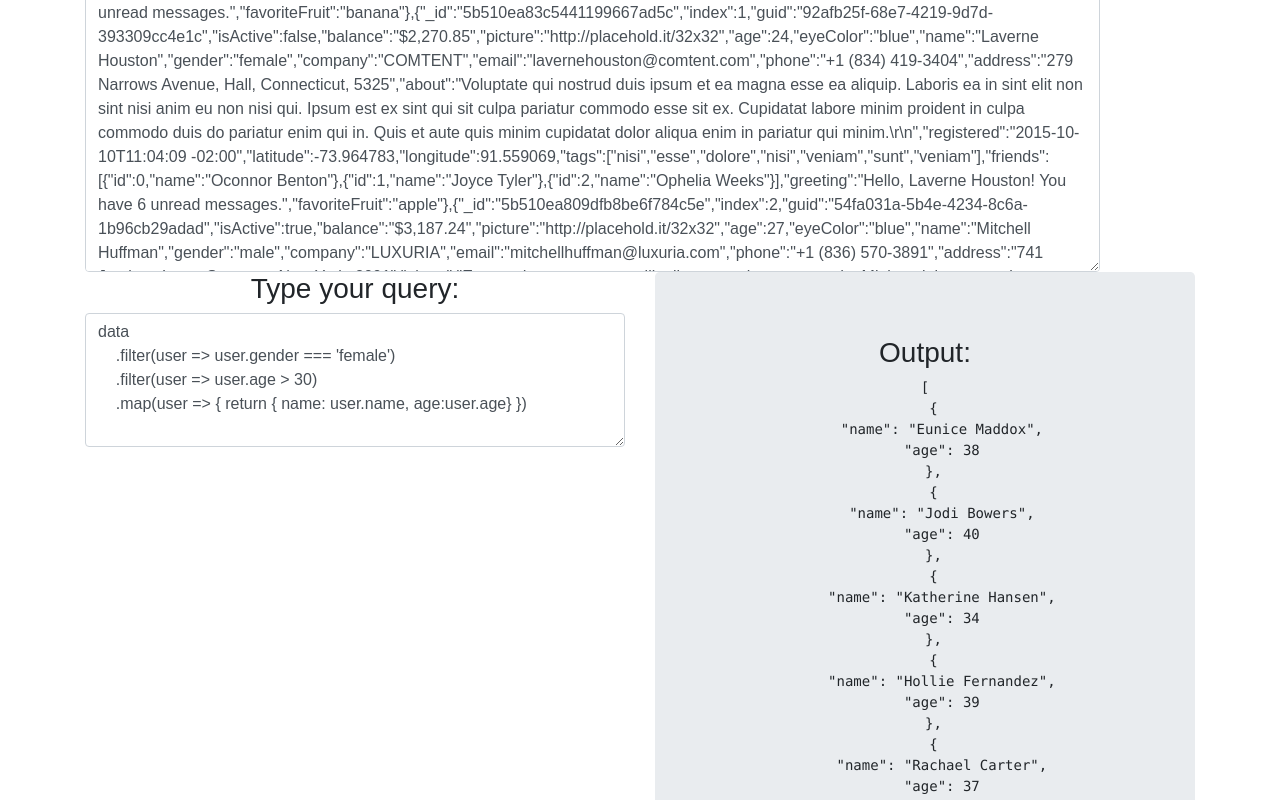
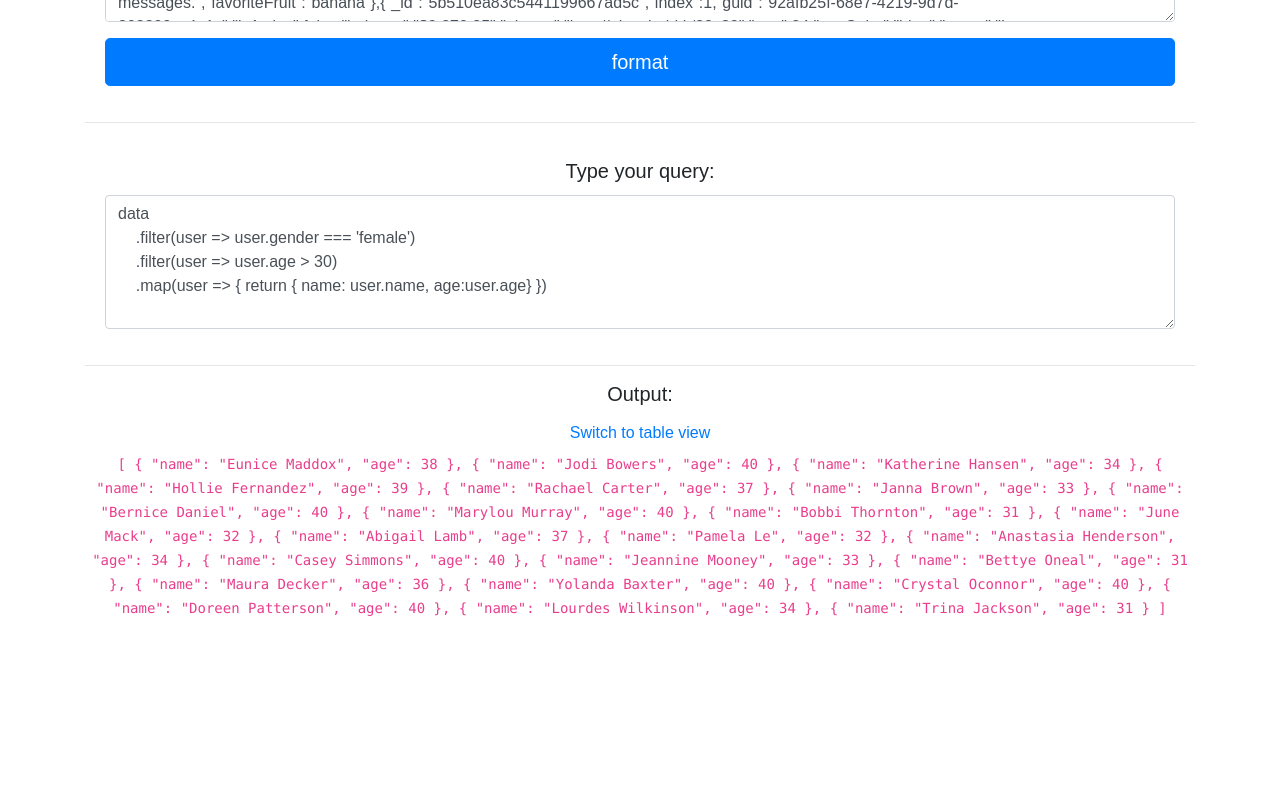
Before and after one commit to magoo-magoo/keyrier-json, a React (Create React App) app: page / in a window 1280 px wide. Shown: the part 400-1200 px from the top of the page. After the commit the page ends 1020 px from the top, so only its background shows below. Built offline with nearby package versions, Linux system fonts and the light colour scheme.

Commit message:
add table

```diff
--- a/package.json
+++ b/package.json
@@ -11,6 +11,7 @@
     "react-dom": "^16.4.1",
     "react-redux": "^5.0.7",
     "react-scripts-ts": "2.16.0",
+    "react-table": "^6.8.6",
     "reactstrap": "^6.3.0",
     "redux": "^4.0.0"
   },
@@ -29,6 +30,7 @@
     "@types/react": "^16.4.6",
     "@types/react-dom": "^16.0.6",
     "@types/react-redux": "^6.0.4",
+    "@types/react-table": "^6.7.11",
     "@types/reactstrap": "^6.0.0",
     "gh-pages": "^1.2.0",
     "redux-devtools": "^3.4.1",
--- a/src/App.tsx
+++ b/src/App.tsx
@@ -1,7 +1,16 @@
 import "./App.css";
 
 import * as React from "react";
-import { Col, Container, Row } from "reactstrap";
+import {
+  Col,
+  Container,
+  Nav,
+  Navbar,
+  NavbarBrand,
+  NavItem,
+  NavLink,
+  Row
+} from "reactstrap";
 
 import Editor from "./Editor/Editor";
 
@@ -9,11 +18,16 @@ class App extends React.Component {
   public render() {
     return (
       <Container className="App">
-        <Row className="App-header">
-          <Col>
-            <h1 className="App-title">Keyrier JSON</h1>
-          </Col>
-        </Row>
+        <Navbar color="dark" dark={true} expand="md">
+          <NavbarBrand href="/">Keyrier JSON</NavbarBrand>
+          <Nav className="ml-auto" navbar={true}>
+            <NavItem>
+              <NavLink href="https://github.com/magoo-magoo/keyrier-json">
+                GitHub
+              </NavLink>
+            </NavItem>
+          </Nav>
+        </Navbar>
         <Row>
           <Col>
             <Editor />
--- a/src/Editor/Editor.tsx
+++ b/src/Editor/Editor.tsx
@@ -11,13 +11,19 @@ class Editor extends React.Component {
       <div className="Editor">
         <h1>Paste your JSON and Query it.</h1>
         <Row>
-          <Col sm={12}>
+          <Col>
             <SourceEditor />
           </Col>
-          <Col sm={6}>
+        </Row>
+        <hr />
+        <Row>
+          <Col>
             <QueryEditor />
           </Col>
-          <Col sm={6}>
+        </Row>
+        <hr />
+        <Row>
+          <Col>
             <Output />
           </Col>
         </Row>
--- a/src/Editor/Output/Output.tsx
+++ b/src/Editor/Output/Output.tsx
@@ -1,34 +1,71 @@
 import * as React from "react";
 import { connect } from "react-redux";
-import { Jumbotron } from "reactstrap";
+import { Button, Col, Row } from "reactstrap";
+import { jsonParseSafe } from "../../helpers/string";
 import { IAppState } from "../../State";
+import OutputTable from "./OutputTable";
 
 interface IProps {
   output: string;
+  isArray: boolean;
 }
 
-class Output extends React.Component<IProps> {
-  constructor(props: { output: string }) {
+interface IState {
+  shouldShowAsTable: boolean;
+}
+
+class Output extends React.Component<IProps, IState> {
+  constructor(props: IProps) {
     super(props);
     this.state = {
-      output: props.output
+      shouldShowAsTable: false
     };
   }
+
   public render() {
+    const shouldShowAsTable =
+      this.props.isArray && this.state.shouldShowAsTable;
     return (
-      <div className="Output">
-        <Jumbotron>
-          <h3>Output: </h3>
-          <pre>
-            <code className="jxson">{this.props.output}</code>
-          </pre>
-        </Jumbotron>
+      <div>
+        <Row>
+          <Col>
+            <h5>Output:</h5>
+          </Col>
+        </Row>
+        <Row>
+          <Col>
+            <Button
+              color="link"
+              hidden={!this.props.isArray}
+              onClick={this.toggleShowTable}
+            >
+              {shouldShowAsTable
+                ? "Switch to raw JSON view"
+                : "Switch to table view"}
+            </Button>
+          </Col>
+        </Row>
+        <Row>
+          <Col>
+            <code hidden={shouldShowAsTable}>{this.props.output}</code>
+          </Col>
+        </Row>
+        <div hidden={!shouldShowAsTable}>
+          <OutputTable
+            data={shouldShowAsTable ? jsonParseSafe(this.props.output) : []}
+          />
+        </div>
       </div>
     );
   }
+
+  private toggleShowTable = () => {
+    this.setState({ shouldShowAsTable: !this.state.shouldShowAsTable });
+  };
 }
-const mapStateToProps = (state: IAppState) => {
+const mapStateToProps = (state: IAppState): IProps => {
   return {
+    isArray: state.rootReducer.output.isArray,
     output: state.rootReducer.output.text
   };
 };
--- /dev/null
+++ b/src/Editor/Output/OutputTable.tsx
@@ -0,0 +1,51 @@
+import React from "react";
+import ReactTable from "react-table";
+
+interface IProps {
+  data: any[];
+}
+
+class OutputTable extends React.Component<IProps> {
+  public render() {
+    if (!this.props.data || !Array.isArray(this.props.data)) {
+      return <div />;
+    }
+    const keyMap = new Map<any, any>();
+
+    this.props.data.map(d => Object.keys(d)).forEach(keys => {
+      keys.forEach(key => (keyMap[key] = key));
+    });
+
+    const columns = Object.keys(keyMap)
+      .filter(key => typeof key === "string")
+      .map(key => {
+        return {
+          Cell: (props: any) => {
+            if (
+              typeof props.value === "string" ||
+              typeof props.value === "number" ||
+              typeof props.value === "boolean"
+            ) {
+              return <span>{props.value.toString()}</span>;
+            }
+            if (Array.isArray(props.value)) {
+              return "cannot display array";
+            }
+            return "*";
+          },
+          Header: key,
+          accessor: key
+        };
+      });
+    return (
+      <ReactTable
+        data={this.props.data}
+        defaultPageSize={5}
+        columns={columns}
+        filterable={true}
+      />
+    );
+  }
+}
+
+export default OutputTable;
--- a/src/Editor/QueryEditor/QueryEditor.tsx
+++ b/src/Editor/QueryEditor/QueryEditor.tsx
@@ -1,6 +1,6 @@
 import * as React from "react";
 import { connect } from "react-redux";
-import { Input } from "reactstrap";
+import { CardBody, CardText, CardTitle, Input } from "reactstrap";
 import { IActionResultValue, updateQuery } from "../../Actions";
 import { IAppState } from "../../State";
 
@@ -13,7 +13,9 @@ class QueryEditor extends React.Component<IProps> {
   public render() {
     return (
       <div className="QueryEditor">
-        <h3>Type your query: </h3>
+       <CardBody>
+          <CardTitle>Type your query:</CardTitle>
+          <CardText>
         <Input
           name="textarea"
           type="textarea"
@@ -22,6 +24,8 @@ class QueryEditor extends React.Component<IProps> {
           placeholder="Query"
           rows={5}
         />
+        </CardText>
+        </CardBody>
       </div>
     );
   }
--- a/src/Editor/SourceEditor/SourceEditor.tsx
+++ b/src/Editor/SourceEditor/SourceEditor.tsx
@@ -1,7 +1,7 @@
 import * as React from "react";
 import { Component } from "react";
 import { connect } from "react-redux";
-import { Badge, Button, Col, Input, Row } from "reactstrap";
+import { Button, CardBody, CardText, CardTitle, Input } from "reactstrap";
 import {
   formatSourceText,
   IActionResult,
@@ -20,29 +20,22 @@ class SourceEditor extends Component<IProps> {
   public render() {
     return (
       <div className="SourceEditor">
-        <h3>
-          paste your JSON:
-        </h3>
-        <Row>
-          {" "}
-          <Col sm={11}>
+        <CardBody>
+          <CardTitle>paste your JSON:</CardTitle>
+          <CardText>
             <Input
               name="textarea"
               type="textarea"
               placeholder="JSON"
-              rows={20}
-              cols={20}
+              rows={10}
               onChange={this.handleOnChange}
               value={this.props.sourceText}
             />
-          </Col>
-          <Col sm={1}>
-            <Button color="primary" onClick={this.handleOnFormatClick}>
-              format
-            </Button>
-          </Col>
-        </Row>
-        <Row />
+          </CardText>
+          <Button color="primary" onClick={this.handleOnFormatClick} size="lg" block={true}>
+            format
+          </Button>
+        </CardBody>
       </div>
     );
   }
--- a/src/Reducers.tsx
+++ b/src/Reducers.tsx
@@ -1,6 +1,13 @@
 import { combineReducers } from "redux";
 import { IActionResultValue } from "./Actions";
-import { initialState, IQueryState, IRootState, ISourceState } from "./State";
+import { jsonBeautify, jsonParseSafe } from "./helpers/string";
+import {
+  initialState,
+  IOupoutState,
+  IQueryState,
+  IRootState,
+  ISourceState
+} from "./State";
 
 const rootReducer = (
   rootState: IRootState = initialState,
@@ -32,45 +39,7 @@ const source = (state: ISourceState, action: IActionResultValue<string>) => {
   }
 };
 
-const jsonBeautify = (str: string) => {
-  if (!str || str.trim() === "") {
-    return "";
-  }
-  try {
-    const ret = JSON.stringify(jsonParseSafe(str), null, 2);
-    return ret;
-  } catch (error) {
-    // tslint:disable-next-line:no-console
-    console.log("jsonBeautify", error.message, str);
-  }
-  return "";
-};
 
-const jsonParseSafe = (str: string) => {
-  if (!str || str.trim() === "") {
-    return "";
-  }
-  try {
-    const ret = JSON.parse(
-      str
-        .replace(/\\n/g, "\\n")
-        .replace(/\\'/g, "\\'")
-        .replace(/\\"/g, '\\"')
-        .replace(/\\&/g, "\\&")
-        .replace(/\\r/g, "\\r")
-        .replace(/\\t/g, "\\t")
-        .replace(/\\b/g, "\\b")
-        .replace(/\\f/g, "\\f")
-        .replace(/[\u0000-\u0019]+/g, "")
-    );
-    return ret;
-  } catch (error) {
-    // tslint:disable-next-line:no-console
-    console.log("jsonParseSafe", error.message, str);
-  }
-
-  return "";
-};
 
 const query = (state: IQueryState, action: IActionResultValue<string>) => {
   switch (action.type) {
@@ -85,15 +54,20 @@ const query = (state: IQueryState, action: IActionResultValue<string>) => {
 };
 
 const output = (state: IRootState) => {
+  const newOutputState = outputText(state.source.text, state.query.text);
   return {
     ...state.output,
-    text: jsonBeautify(outputText(state.source.text, state.query.text))
+    isArray: newOutputState.isArray,
+    text: jsonBeautify(newOutputState.text)
   };
 };
 
-const outputText = (sourceString: string, queryString: string): string => {
+const outputText = (
+  sourceString: string,
+  queryString: string
+): IOupoutState => {
   if (!sourceString || sourceString.trim() === "") {
-    return "";
+    return { isArray: false, text: "" };
   }
 
   try {
@@ -110,13 +84,13 @@ const outputText = (sourceString: string, queryString: string): string => {
     const evaluatedQuery = eval(code);
     const type = typeof evaluatedQuery;
     if (type !== "string") {
-      return "";
+      return { isArray: false, text: "" };
     }
-    return evaluatedQuery;
+    return { isArray: Array.isArray(jsonParseSafe(evaluatedQuery)), text: evaluatedQuery };
   } catch (error) {
     // tslint:disable-next-line:no-console
     console.log(error.message);
-    return "";
+    return { isArray: false, text: "" };
   }
 };
 
--- a/src/State.tsx
+++ b/src/State.tsx
@@ -10,6 +10,7 @@ export interface ISourceState {
 
 export interface IOupoutState {
   text: string;
+  isArray: boolean;
 }
 
 export interface IRootState {
@@ -24,7 +25,7 @@ export interface IAppState {
 
 
 export const initialState: IRootState = {
-    output: { text: "" },
+    output: { text: "", isArray: false },
     query: {
       text: `data
     .filter(user => user.gender === 'female')
--- /dev/null
+++ b/src/helpers/string.tsx
@@ -0,0 +1,39 @@
+export const jsonBeautify = (str: string) => {
+  if (!str || str.trim() === "") {
+    return "";
+  }
+  try {
+    const ret = JSON.stringify(jsonParseSafe(str), null, 2);
+    return ret;
+  } catch (error) {
+    // tslint:disable-next-line:no-console
+    console.log("jsonBeautify", error.message, str);
+  }
+  return "";
+};
+
+export const jsonParseSafe = (str: string) => {
+  if (!str || str.trim() === "") {
+    return "";
+  }
+  try {
+    const ret = JSON.parse(
+      str
+        .replace(/\\n/g, "\\n")
+        .replace(/\\'/g, "\\'")
+        .replace(/\\"/g, '\\"')
+        .replace(/\\&/g, "\\&")
+        .replace(/\\r/g, "\\r")
+        .replace(/\\t/g, "\\t")
+        .replace(/\\b/g, "\\b")
+        .replace(/\\f/g, "\\f")
+        .replace(/[\u0000-\u0019]+/g, "")
+    );
+    return ret;
+  } catch (error) {
+    // tslint:disable-next-line:no-console
+    console.log("jsonParseSafe", error.message, str);
+  }
+
+  return "";
+};
--- a/src/index.tsx
+++ b/src/index.tsx
@@ -1,4 +1,5 @@
 import 'bootstrap/dist/css/bootstrap.min.css';
+import 'react-table/react-table.css'
 
 import * as React from 'react';
 import * as ReactDOM from 'react-dom';
```
Also changed, not shown: src/helpers/json.tsx (added), 1 other file (tests, documents, lock files or other folders).
